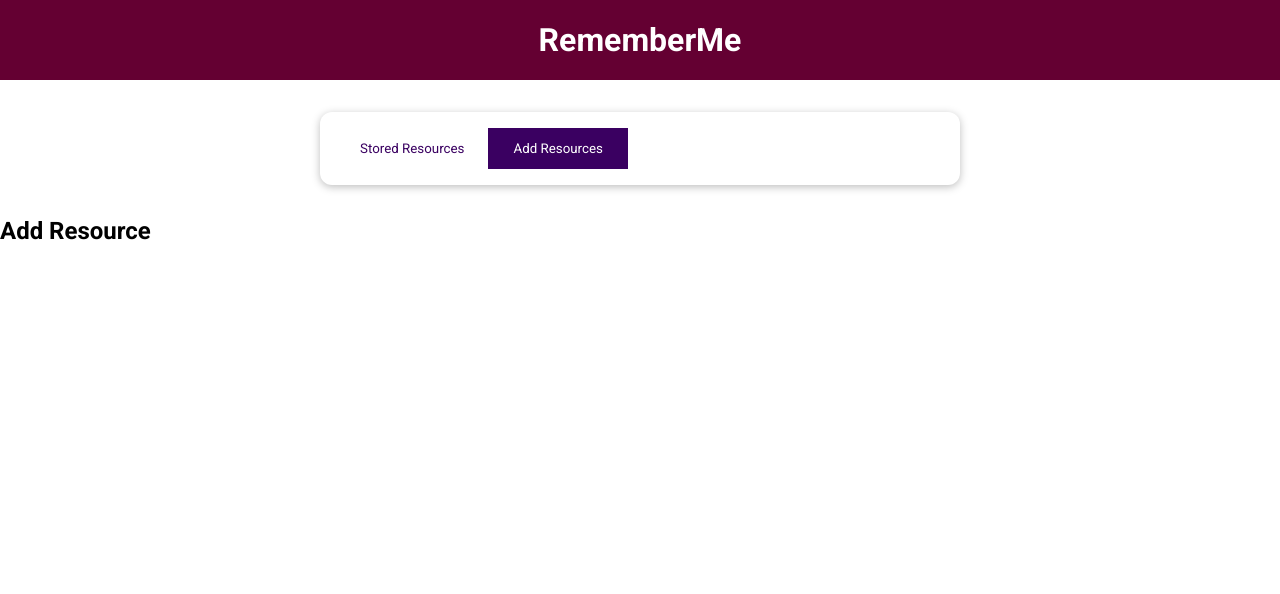
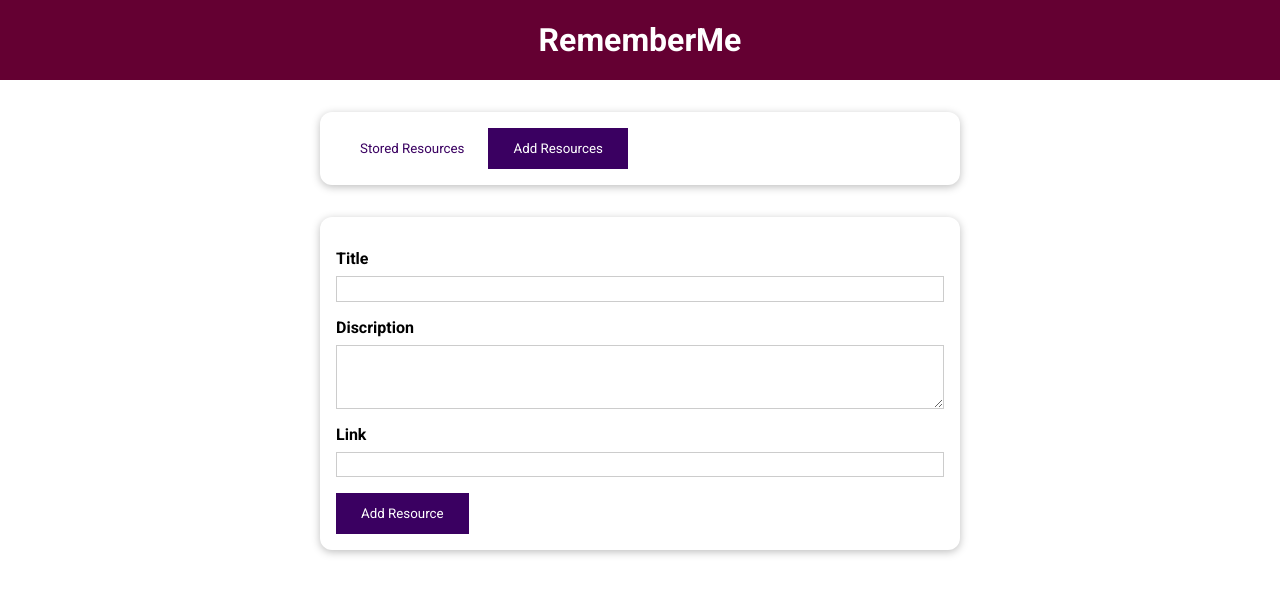
Before and after one commit to ShahabDadKhan/Project-Resources-App, a Vue app: page / in a window 1280 px wide. Both pictures are taken after a click on the button "Add Resources". Shown: the top 594 px of the page. Built offline with nearby package versions, Linux system fonts and the light colour scheme.

Commit message:
added form

```diff
--- a/src/components/UI/BaseButton.vue
+++ b/src/components/UI/BaseButton.vue
@@ -1,12 +1,12 @@
 <template>
-  <button :type="type" :class="mode">
+  <button :class="mode">
     <slot></slot>
   </button>
 </template>
 
 <script>
 export default {
-  props: ['text', 'type', 'mode']
+  props: ['mode']
 };
 </script>
 
--- a/src/components/learning-resource/AddResource.vue
+++ b/src/components/learning-resource/AddResource.vue
@@ -1,3 +1,50 @@
 <template>
-  <h2>Add Resource</h2>
+  <base-card>
+    <form>
+      <div class="form-control">
+        <label for="title">Title</label>
+        <input id="title" name="title" type="text" />
+      </div>
+
+      <div class="form-control">
+        <label for="discription">Discription</label>
+        <textarea id="discription" name="discription" rows="3"></textarea>
+      </div>
+
+      <div class="form-control">
+        <label for="link">Link</label>
+        <input id="link" name="link" type="url" />
+      </div>
+
+      <base-button type="submit">Add Resource</base-button>
+    </form>
+  </base-card>
 </template>
+
+<style scoped>
+label {
+  font-weight: bold;
+  display: block;
+  margin-bottom: 0.5rem;
+}
+
+input,
+textarea {
+  display: block;
+  width: 100%;
+  font: inherit;
+  padding: 0.15rem;
+  border: 1px solid #ccc;
+}
+
+input:focus,
+textarea:focus {
+  outline: none;
+  border-color: #3a0061;
+  background-color: #f7ebff;
+}
+
+.form-control {
+  margin: 1rem 0;
+}
+</style>
```
